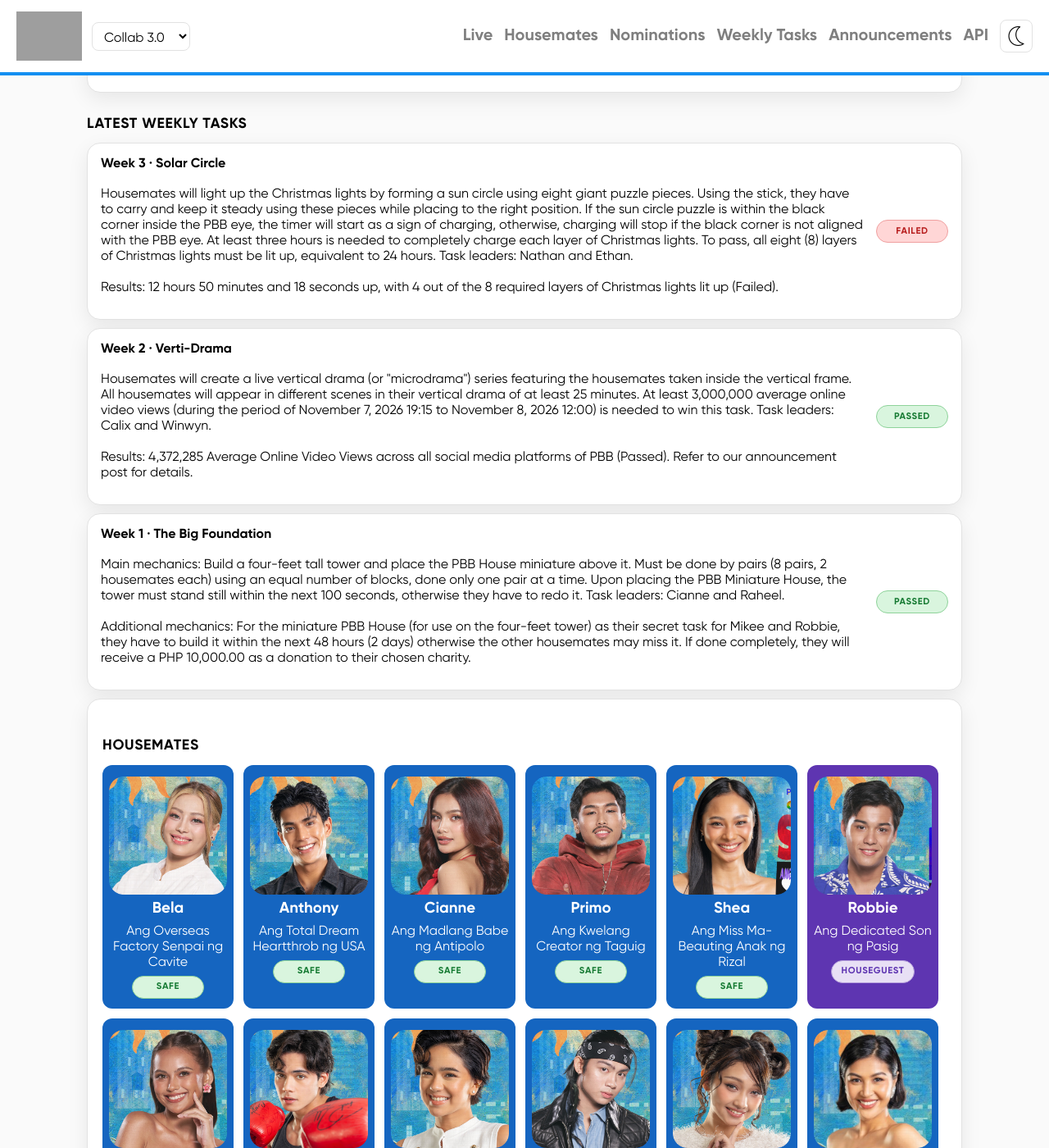
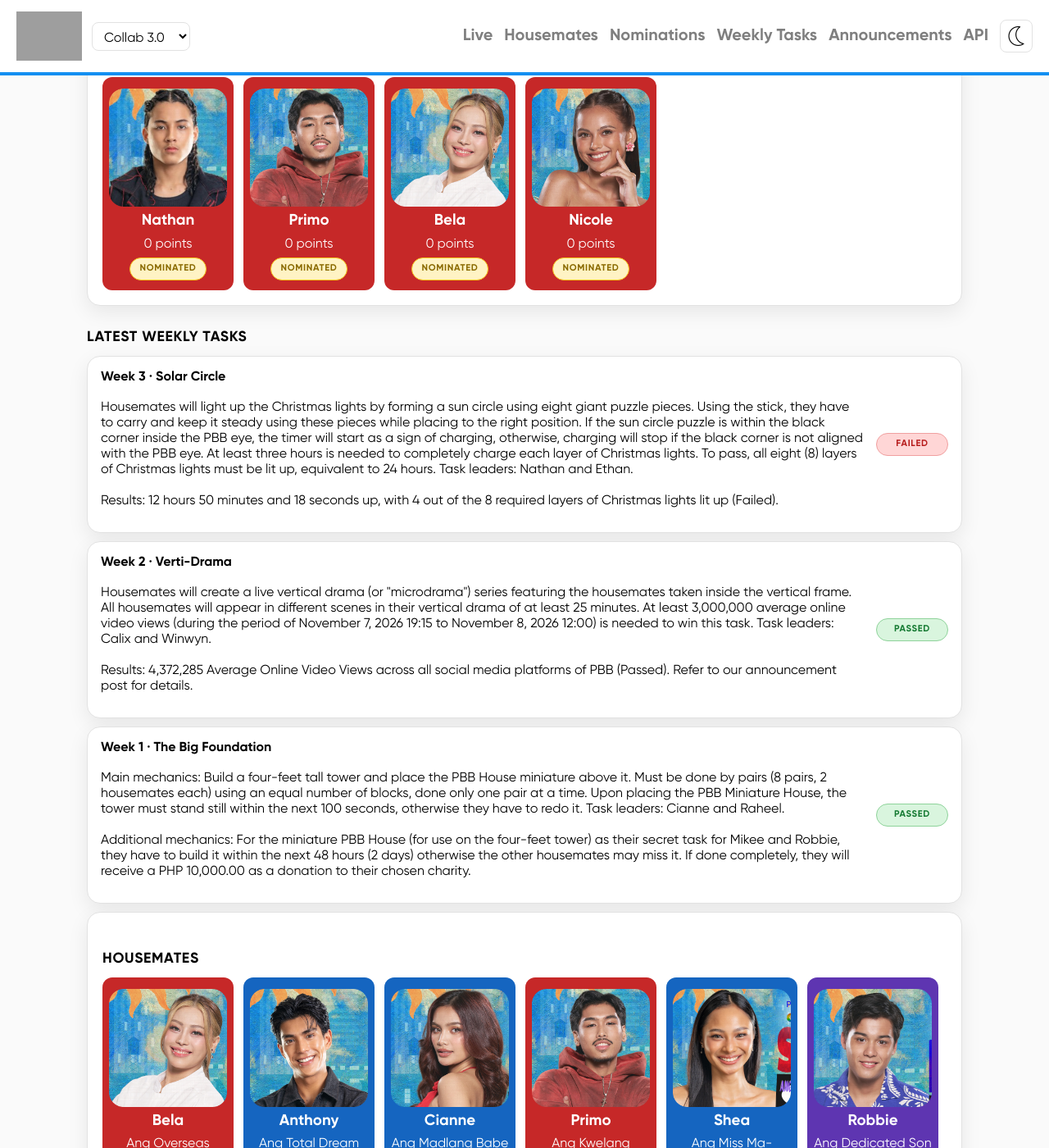
Before and after one commit to drpsphca/PHCASite-PBBUpdates, a Jekyll site: the page built from seasons/collab3/index.md, in a window 1280 px wide and 1400 px high, scrolled down 580 px. Shown: the whole window at 82% size. Built offline with Jekyll 4.4.1, drawn with Linux system fonts in a browser that asks for light colours; some of the changed text lies outside the part shown; grey boxes are pictures that could not be loaded.

Commit message:
20261115-04

```diff
--- a/_data/seasons/collab3/housemates.yml
+++ b/_data/seasons/collab3/housemates.yml
@@ -8,7 +8,7 @@
   pair_id: null
   day_entered: 1
   day_exited: null
-  status: safe
+  status: nominated
   place: 0
   nomination_points: 0
 
@@ -50,7 +50,7 @@
   pair_id: null
   day_entered: 1
   day_exited: null
-  status: safe
+  status: nominated
   place: 0
   nomination_points: 11
 
@@ -92,7 +92,7 @@
   pair_id: null
   day_entered: 1
   day_exited: null
-  status: safe
+  status: nominated
   place: 0
   nomination_points: 3
 
@@ -176,7 +176,7 @@
   pair_id: null
   day_entered: 1
   day_exited: null
-  status: safe
+  status: nominated
   place: 0
   nomination_points: 2
 
--- a/_data/seasons/collab3/nomination_tallies.yml
+++ b/_data/seasons/collab3/nomination_tallies.yml
@@ -28,14 +28,14 @@
   note: |
     Ligtask Mechanics: Each Kapuso and Kapamilya housemate will get blocks incrementing with 5, 10, 15, and 20 points by moving it within the white platform while a baloon remains the air using their bare hands. Only one block can be moved at a time. If the block is farther than the white platform, they can accumulate more points. Housemates will only have two (2) minutes to perform this Ligtask, unless the baloon fells to the floor. The Kapamilya and Kapuso housemate with the highest amount of points will receive an immunity for this nomination. Ligtask winners: Jeo Ong (Kapamilya) with 325 points. and Lans Nagal (Kapuso) with 335 points.
   entries:
-    - { id: nicole-fortuna, label: 0 points, state: pending }
+    - { id: nathan-garcia, label: 0 points, state: nominated }
+    - { id: primo-alterado, label: 0 points, state: nominated }
+    - { id: bela-arcal, label: 0 points, state: nominated }
+    - { id: nicole-fortuna, label: 0 points, state: nominated }
     - { id: mikee-quintos, label: 0 points, state: pending }
-    - { id: primo-alterado, label: 0 points, state: pending }
-    - { id: nathan-garcia, label: 0 points, state: pending }
     - { id: anthony-constantino, label: 0 points, state: pending }
     - { id: cianne-dominguez, label: 0 points, state: pending }
     - { id: gehlee-dangca, label: 0 points, state: pending }
-    - { id: bela-arcal, label: 0 points, state: pending }
     - { id: winwyn-marquez, label: 0 points, state: pending }
     - { id: shea-valerio, label: 0 points, state: pending }
     - { id: raheel-bhyria, label: 0 points, state: pending }
```
